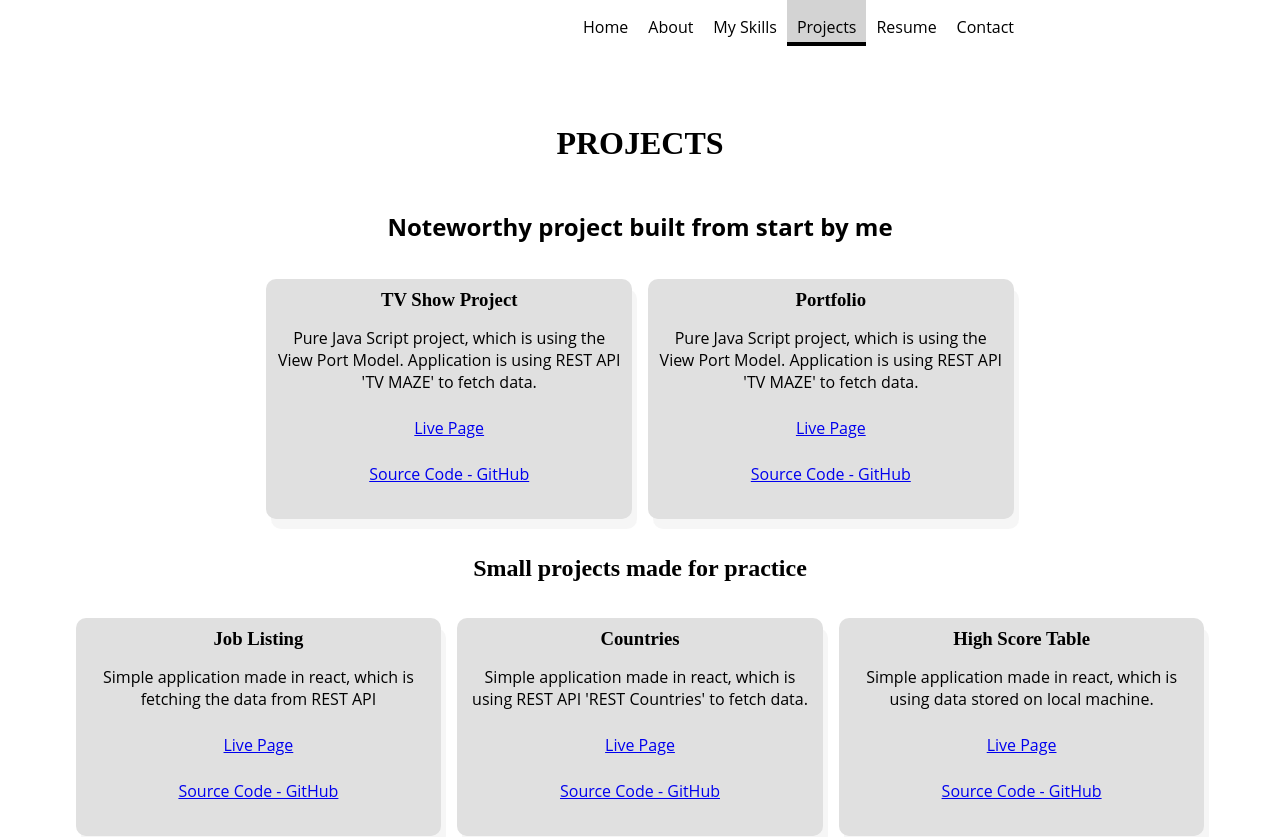
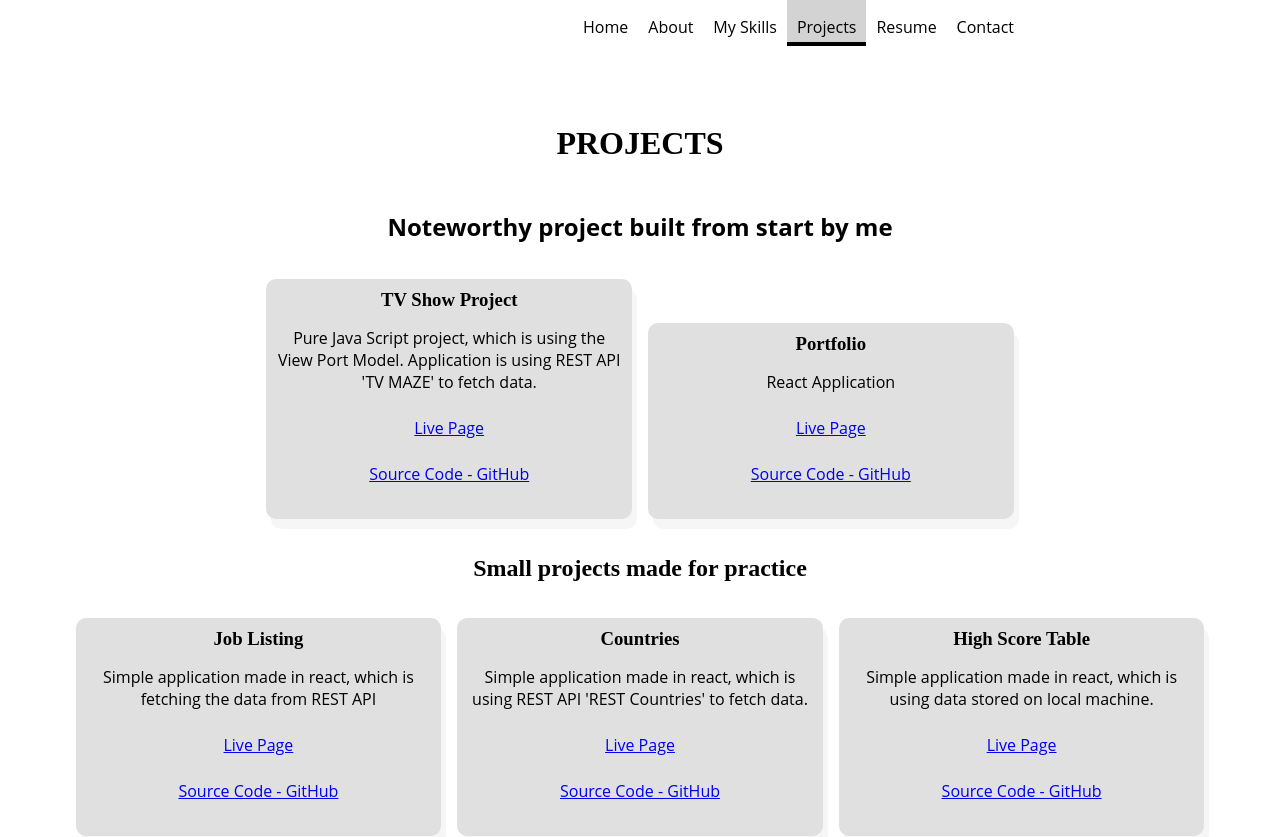
Before and after one commit to Pat-On/portfolio-pat-on, a React (Create React App) app: page /projects in a window 1280 px wide. Shown: the top 837 px of the page. Built offline with nearby package versions, Linux system fonts and the light colour scheme.

Commit message:
ups wrong description

```diff
--- a/src/components/Projects/Projects.js
+++ b/src/components/Projects/Projects.js
@@ -23,10 +23,7 @@ const Projects = () => {
 
       <div className={classes.projectContainer}>
         <h3 className={classes.projectsH3}>Portfolio</h3>
-        <p>
-          Pure Java Script project, which is using the View Port Model.
-          Application is using REST API 'TV MAZE' to fetch data.
-        </p>
+        <p>React Application</p>
 
         <a href="https://patryk-nowak-portfolio.netlify.app/">Live Page</a>
         <a href="https://github.com/Pat-On/portfolio-pat-on">
```
